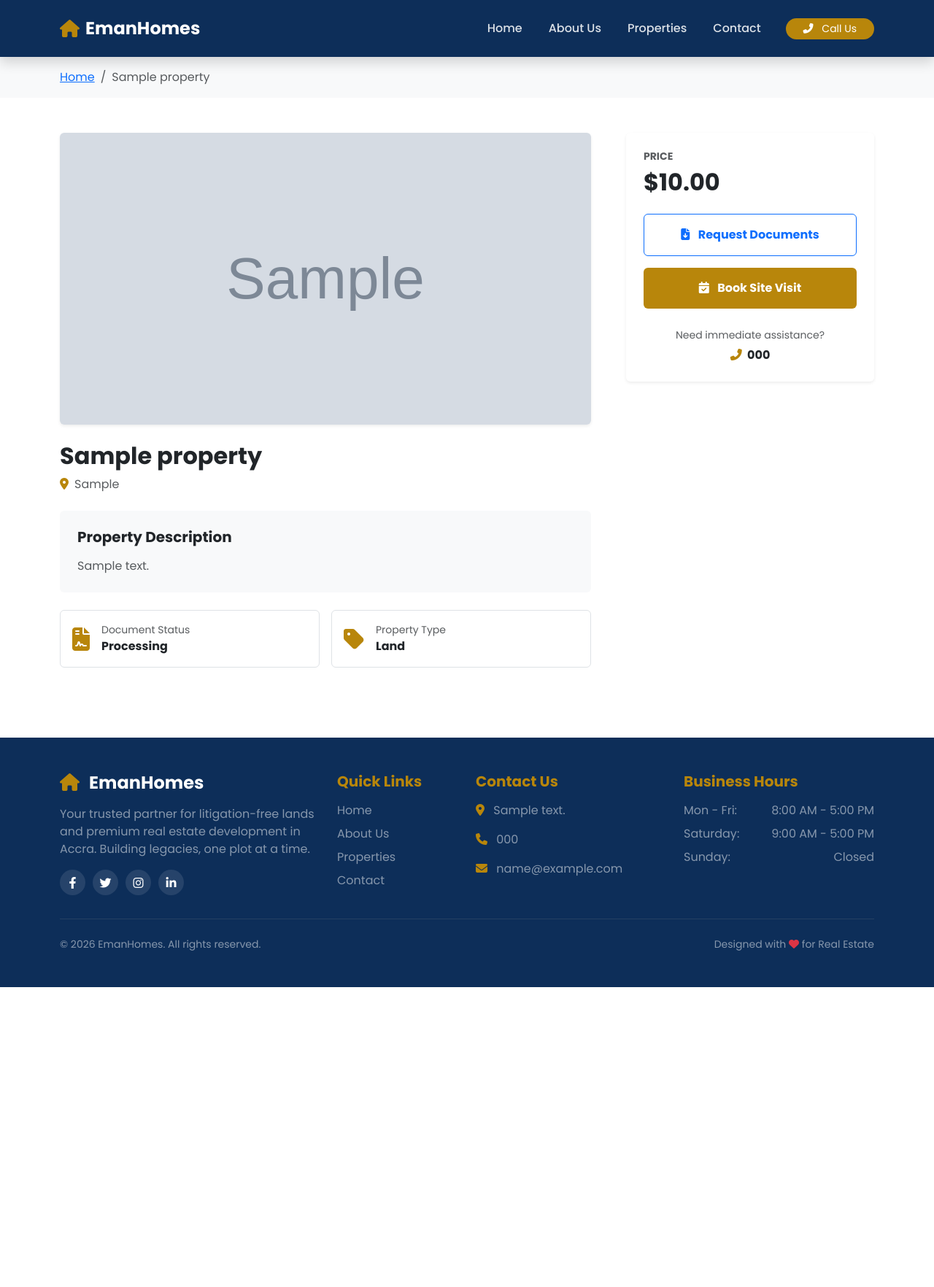
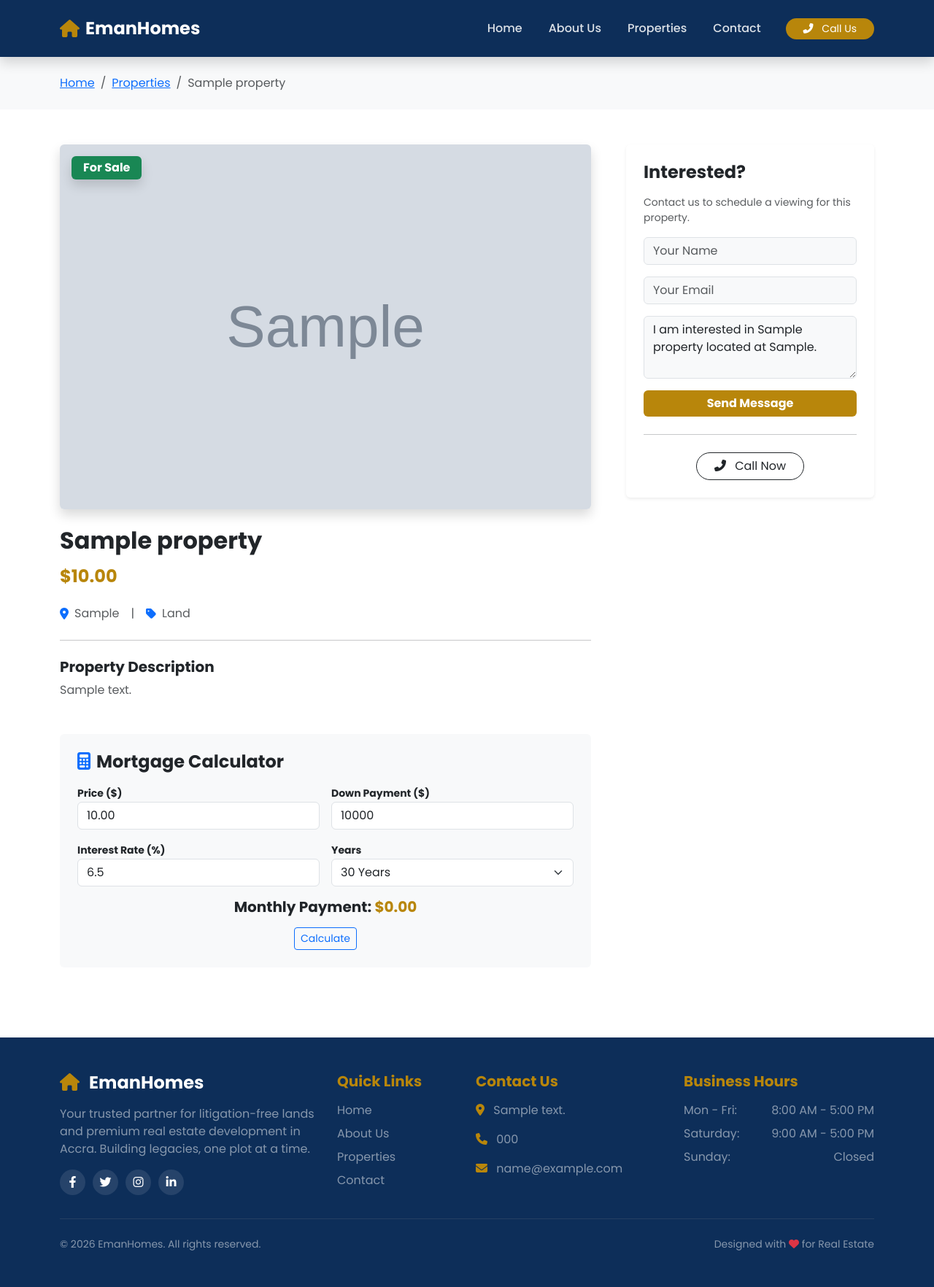
Before and after one commit to KobbyFlex00/emanhomes-v2, a Django app: a page that uses templates/core/property_detail.html in a window 1280 px wide. Shown: the whole page at 73% size. Before the commit the page ends 1353 px from the top, so only its background shows below. Run offline with Django 5.2, Linux system fonts and the light colour scheme; tables that the repository leaves empty hold one stand-in row (values such as "Sample post"); grey boxes marked "Sample" are stand-in pictures.

Commit message:
Full Update: Realtor features, Fixed Contact, Secure Images

```diff
--- a/core/views.py
+++ b/core/views.py
@@ -7,7 +7,7 @@ from .models import Property, Service, TeamMember, ContactMessage
 def home(request):
     query = request.GET.get('q')
     category = request.GET.get('category')
-    properties = Property.objects.all().order_by('-created_at')
+    properties = Property.objects.all().order_by('-created_at') # Newest first
 
     if query:
         properties = properties.filter(location__icontains=query)
@@ -56,30 +56,24 @@ def contact(request):
         email = request.POST.get('email')
         message_text = request.POST.get('message')
 
-        # 1. Save to Database (Admin Panel Backup)
-        ContactMessage.objects.create(
-            name=name,
-            email=email,
-            message=message_text
-        )
+        # 1. Save to Database
+        ContactMessage.objects.create(name=name, email=email, message=message_text)
 
         # 2. Send Email
         subject = f"New Inquiry from {name} (EmanHomes)"
-        full_message = f"Sender Name: {name}\nSender Email: {email}\n\nMessage:\n{message_text}"
+        full_message = f"Sender: {name}\nEmail: {email}\n\nMessage:\n{message_text}"
 
         try:
             send_mail(
                 subject,
                 full_message,
                 settings.EMAIL_HOST_USER,
-                ['emanpages@gmail.com'], # Real email
+                ['emanpages@gmail.com'],
                 fail_silently=False,
             )
-            messages.success(request, "Message sent successfully! We will get back to you soon.")
-        except Exception as e:
-            # Show success anyway because we saved it to the database
+            messages.success(request, "Message sent successfully!")
+        except Exception:
             messages.success(request, "Message received! We will contact you shortly.")
-            print(f"Email failed: {e}") # Log error for debugging
 
         return redirect('contact')
 
--- a/templates/core/property_detail.html
+++ b/templates/core/property_detail.html
@@ -5,83 +5,131 @@
 
 {% block content %}
 
-<div class="bg-light py-3">
+<div class="bg-light py-4 mb-5">
     <div class="container">
         <nav aria-label="breadcrumb">
             <ol class="breadcrumb mb-0">
                 <li class="breadcrumb-item"><a href="{% url 'home' %}">Home</a></li>
+                <li class="breadcrumb-item"><a href="{% url 'properties_list' %}">Properties</a></li>
                 <li class="breadcrumb-item active" aria-current="page">{{ property.title }}</li>
             </ol>
         </nav>
     </div>
 </div>
 
-<div class="container py-5">
+<div class="container mb-5">
     <div class="row g-5">
+
         <div class="col-lg-8">
-            <div class="rounded overflow-hidden shadow-sm mb-4">
+            <div class="position-relative mb-4">
                 {% if property.main_image %}
-                <img src="{{ property.main_image.url }}" class="w-100" style="height: 400px; object-fit: cover;" alt="{{ property.title }}">
+                    <img src="{{ property.main_image.url }}" class="img-fluid rounded shadow w-100" style="max-height: 500px; object-fit: cover;" alt="{{ property.title }}">
                 {% else %}
-                <div class="bg-secondary text-white d-flex align-items-center justify-content-center" style="height: 400px;">No Image Available</div>
+                    <div class="bg-secondary text-white rounded d-flex align-items-center justify-content-center" style="height: 400px;">No Image</div>
                 {% endif %}
+
+                <span class="badge position-absolute top-0 start-0 m-3 py-2 px-3 fs-6 shadow
+                    {% if property.status == 'sold' %}bg-danger
+                    {% elif property.status == 'for_rent' %}bg-info
+                    {% else %}bg-success{% endif %}">
+                    {{ property.get_status_display }}
+                </span>
             </div>
 
-            <h2 class="fw-bold mb-2">{{ property.title }}</h2>
-            <p class="text-muted mb-4"><i class="fas fa-map-marker-alt text-accent me-2"></i>{{ property.location }}</p>
+            <h2 class="fw-bold mb-3">{{ property.title }}</h2>
+            <h4 class="text-accent fw-bold mb-4">${{ property.price|intcomma }}</h4>
 
-            <div class="bg-light p-4 rounded mb-4">
-                <h5 class="fw-bold mb-3">Property Description</h5>
-                <p class="text-muted mb-0" style="white-space: pre-line;">{{ property.description }}</p>
+            <div class="d-flex align-items-center text-muted mb-4">
+                <i class="fas fa-map-marker-alt me-2 text-primary"></i> {{ property.location }}
+                <span class="mx-3">|</span>
+                <i class="fas fa-tag me-2 text-primary"></i> {{ property.get_category_display }}
             </div>
 
-            <div class="row g-3">
-                <div class="col-md-6">
-                    <div class="d-flex align-items-center p-3 border rounded">
-                        <i class="fas fa-file-contract text-accent fa-2x me-3"></i>
-                        <div>
-                            <small class="text-muted d-block">Document Status</small>
-                            <span class="fw-bold">{% if property.is_registered %}Indenture Ready{% else %}Processing{% endif %}</span>
-                        </div>
+            <hr>
+
+            <h5 class="fw-bold mt-4">Property Description</h5>
+            <p class="text-muted" style="white-space: pre-line;">{{ property.description }}</p>
+
+            <div class="card bg-light border-0 p-4 mt-5">
+                <h4 class="fw-bold mb-3"><i class="fas fa-calculator me-2 text-primary"></i>Mortgage Calculator</h4>
+                <div class="row g-3">
+                    <div class="col-md-6">
+                        <label class="small fw-bold">Price ($)</label>
+                        <input type="number" id="calc-price" class="form-control" value="{{ property.price }}">
                     </div>
-                </div>
-                <div class="col-md-6">
-                    <div class="d-flex align-items-center p-3 border rounded">
-                        <i class="fas fa-tag text-accent fa-2x me-3"></i>
-                        <div>
-                            <small class="text-muted d-block">Property Type</small>
-                            <span class="fw-bold">{{ property.get_category_display }}</span>
-                        </div>
+                    <div class="col-md-6">
+                        <label class="small fw-bold">Down Payment ($)</label>
+                        <input type="number" id="calc-down" class="form-control" value="10000">
+                    </div>
+                    <div class="col-md-6">
+                        <label class="small fw-bold">Interest Rate (%)</label>
+                        <input type="number" id="calc-rate" class="form-control" value="6.5">
+                    </div>
+                    <div class="col-md-6">
+                        <label class="small fw-bold">Years</label>
+                        <select id="calc-years" class="form-select">
+                            <option value="30">30 Years</option>
+                            <option value="15">15 Years</option>
+                        </select>
+                    </div>
+                    <div class="col-12 mt-3 text-center">
+                        <h5 class="fw-bold">Monthly Payment: <span class="text-accent" id="calc-result">$0.00</span></h5>
+                        <button class="btn btn-sm btn-outline-primary mt-2" onclick="calculateMortgage()">Calculate</button>
                     </div>
                 </div>
             </div>
         </div>
 
         <div class="col-lg-4">
-            <div class="card border-0 shadow-sm sticky-top" style="top: 100px;">
+            <div class="card shadow-sm border-0 sticky-top" style="top: 100px;">
                 <div class="card-body p-4">
-                    <h6 class="text-muted text-uppercase small fw-bold">Price</h6>
-                    <h2 class="text-primary-custom fw-bold mb-4">${{ property.price|intcomma }}</h2>
+                    <h4 class="fw-bold mb-3">Interested?</h4>
+                    <p class="text-muted small">Contact us to schedule a viewing for this property.</p>
 
-                    <div class="d-grid gap-3">
-                        <a href="{% url 'contact' %}?subject=Request Documents for {{ property.title }}" class="btn btn-outline-primary py-3 fw-bold">
-                            <i class="fas fa-file-download me-2"></i> Request Documents
+                    <form action="{% url 'contact' %}" method="post">
+                        {% csrf_token %}
+                        <input type="hidden" name="subject" value="Inquiry about {{ property.title }}">
+                        <div class="mb-3">
+                            <input type="text" name="name" class="form-control bg-light" placeholder="Your Name" required>
+                        </div>
+                        <div class="mb-3">
+                            <input type="email" name="email" class="form-control bg-light" placeholder="Your Email" required>
+                        </div>
+                        <div class="mb-3">
+                            <textarea name="message" class="form-control bg-light" rows="3" placeholder="I'm interested in this property..." required>I am interested in {{ property.title }} located at {{ property.location }}.</textarea>
+                        </div>
+                        <button type="submit" class="btn btn-accent w-100 fw-bold">Send Message</button>
+                    </form>
+
+                    <hr class="my-4">
+                    <div class="d-flex align-items-center justify-content-center">
+                        <a href="tel:+233205843775" class="btn btn-outline-dark rounded-pill px-4">
+                            <i class="fas fa-phone-alt me-2"></i> Call Now
                         </a>
-
-                        <a href="{% url 'contact' %}?subject=Book Site Visit for {{ property.title }}" class="btn btn-accent text-white py-3 fw-bold">
-                            <i class="fas fa-calendar-check me-2"></i> Book Site Visit
-                        </a>
-                    </div>
-
-                    <div class="mt-4 text-center">
-                        <small class="text-muted">Need immediate assistance?</small>
-                        <div class="fw-bold mt-1">
-                            <i class="fas fa-phone-alt text-accent me-1"></i> {{ site_config.main_phone }}
-                        </div>
                     </div>
                 </div>
             </div>
         </div>
     </div>
 </div>
+
+<script>
+function calculateMortgage() {
+    let price = parseFloat(document.getElementById('calc-price').value) || 0;
+    let down = parseFloat(document.getElementById('calc-down').value) || 0;
+    let rate = parseFloat(document.getElementById('calc-rate').value) || 0;
+    let years = parseFloat(document.getElementById('calc-years').value) || 30;
+
+    let principal = price - down;
+    let monthlyRate = rate / 100 / 12;
+    let payments = years * 12;
+
+    if(principal > 0 && rate > 0) {
+        let x = Math.pow(1 + monthlyRate, payments);
+        let monthly = (principal * x * monthlyRate) / (x - 1);
+        document.getElementById('calc-result').innerText = "$" + monthly.toFixed(2);
+    }
+}
+</script>
+
 {% endblock %}
```
Also changed, not shown: core/admin.py (+6 -2 lines), core/models.py (+12 -4 lines), emanhomes_project/settings.py (+7 -4 lines), templates/core/mortgage_calculator.html (added, +51 -0 lines).
